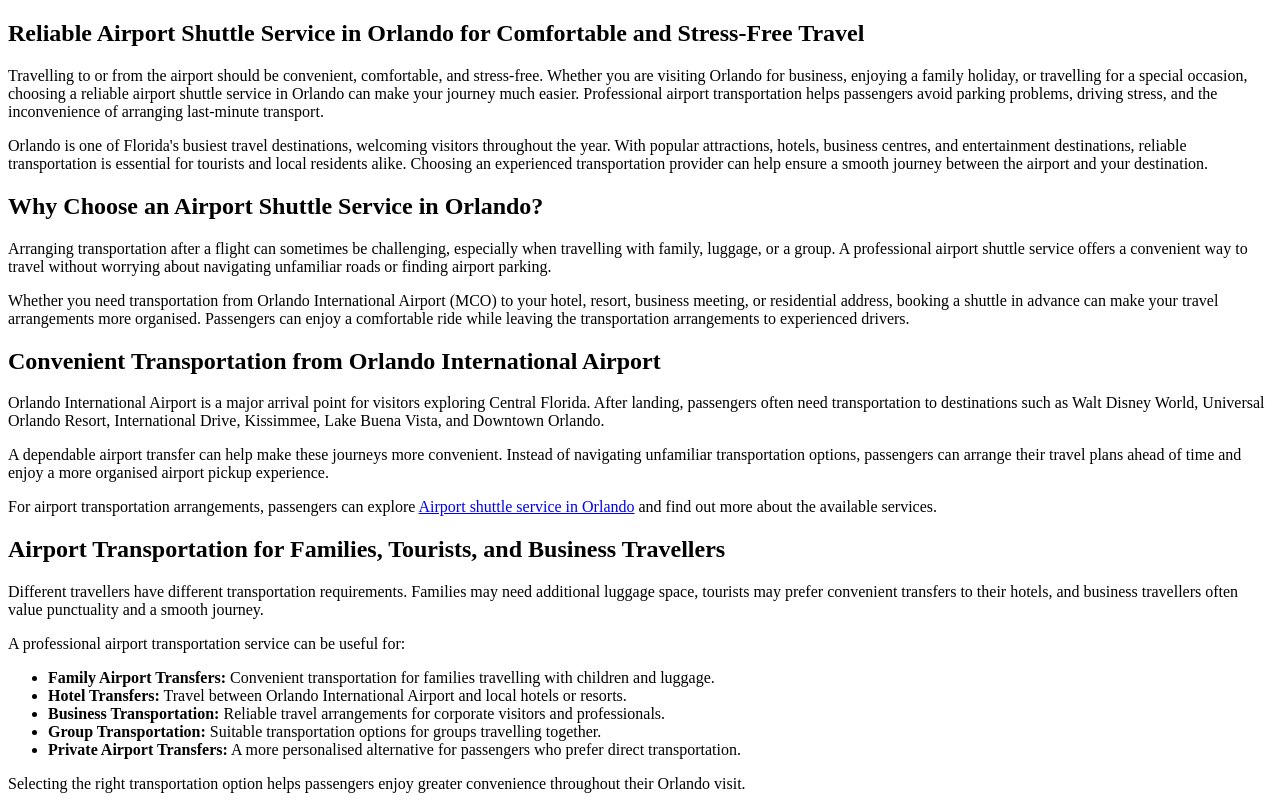
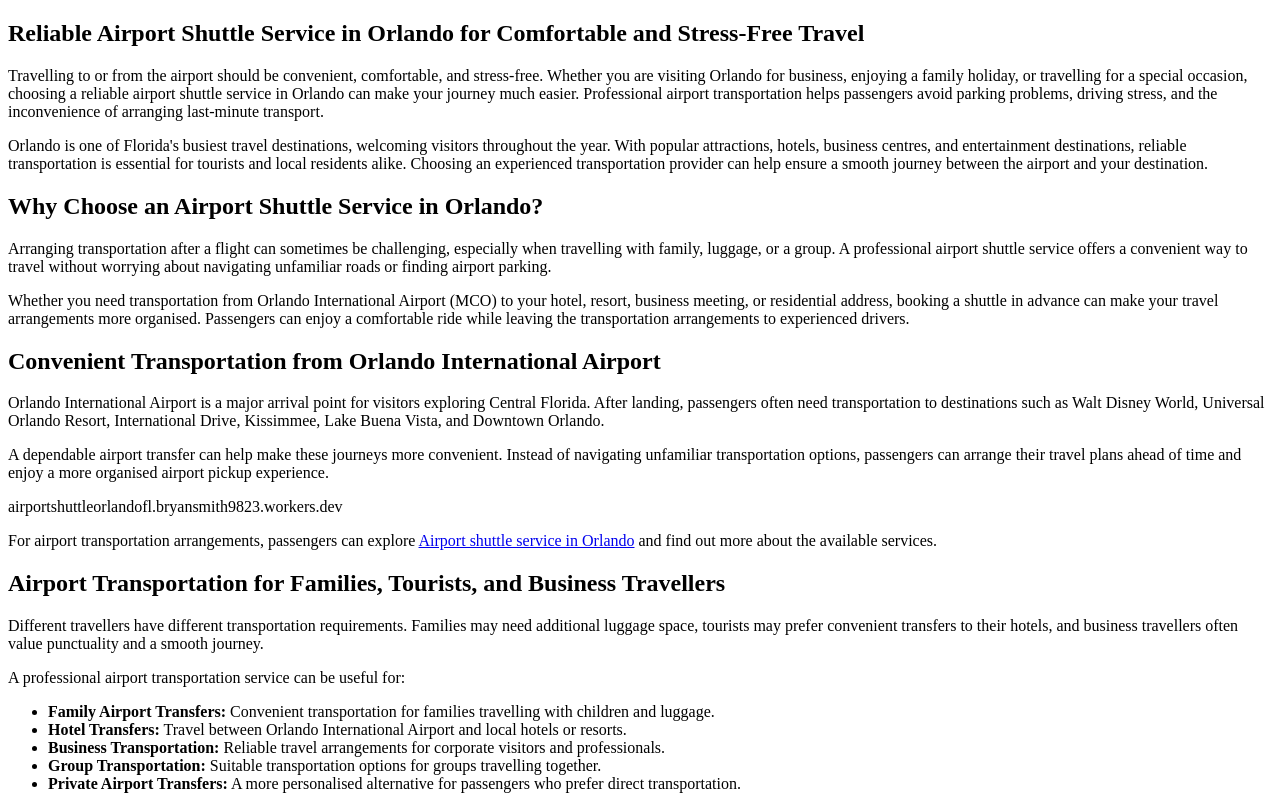
Before and after one commit to marleyjay1/Airport-shuttle-service-in-Orlando, a plain HTML site: page index.html in a window 1280 px wide. Shown: the top 800 px of the page. Drawn offline with Linux system fonts and the light colour scheme.

Commit message:
Update index.html

```diff
--- a/index.html
+++ b/index.html
@@ -50,7 +50,7 @@
         <p>
             A dependable airport transfer can help make these journeys more convenient. Instead of navigating unfamiliar transportation options, passengers can arrange their travel plans ahead of time and enjoy a more organised airport pickup experience.
         </p>
-
+airportshuttleorlandofl.bryansmith9823.workers.dev
         <p>
             For airport transportation arrangements, passengers can explore
             <a href="https://share.google/2AtUIj5ezZFuOlTZ3" target="_blank" rel="noopener noreferrer">Airport shuttle service in Orlando</a>
```
